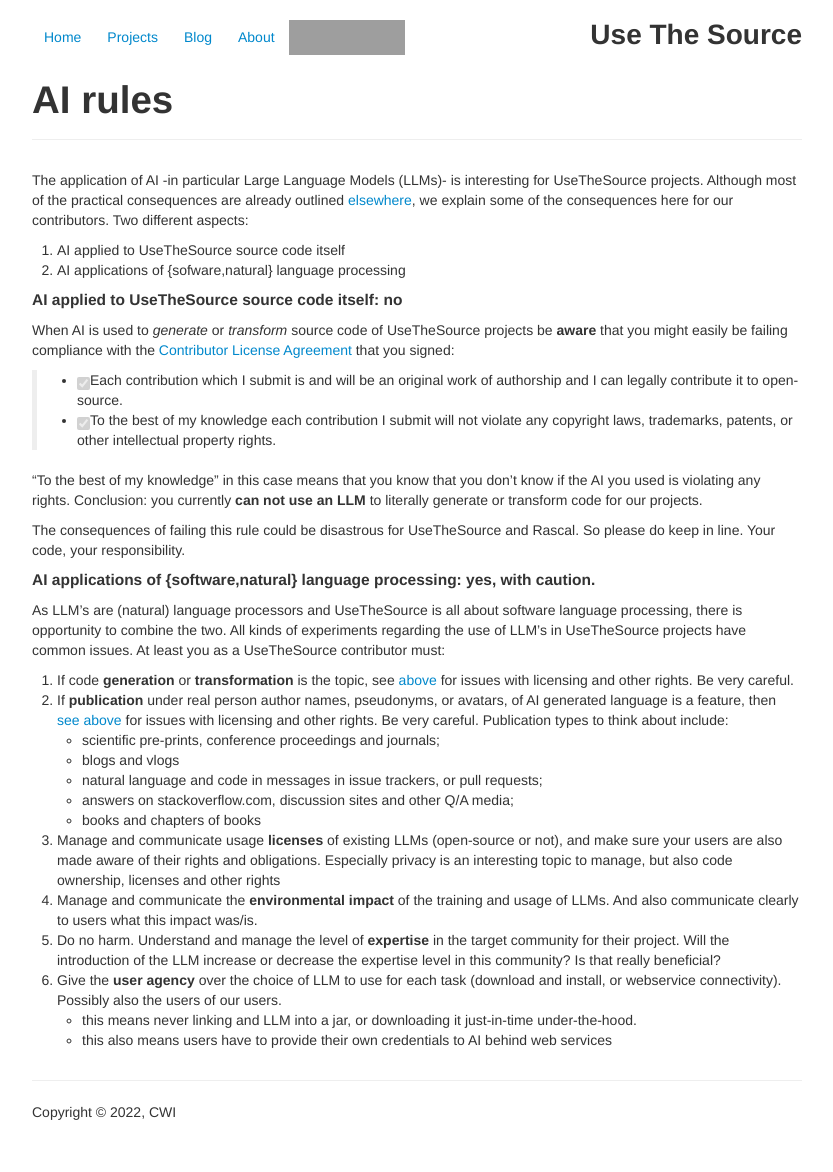
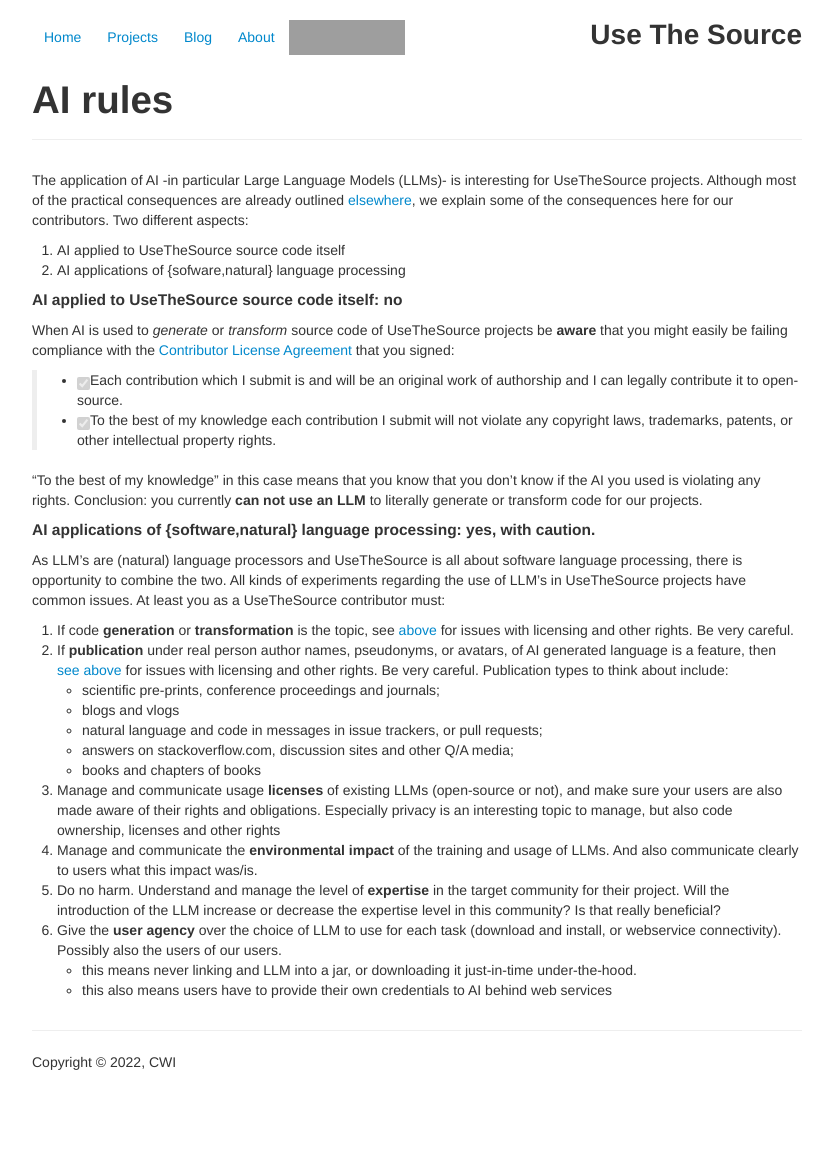
Before and after one commit to usethesource/usethesource.github.io, a Jekyll site: the page built from about/ai.md, in a window 1280 px wide. Shown: the whole page, without its empty margins (223-1056 px from the left). Built offline with Jekyll 4.4.1, drawn with Linux system fonts in a browser that asks for light colours; our own code applies the rules of GitHub Pages for plain Markdown files; after the commit the page ends 1122 px from its top, so only the background shows below that; grey boxes are pictures that could not be loaded.

Commit message:
Clarify AI usage guidelines and remove consequences
Removed warnings about consequences of violating AI usage rules.

```diff
--- a/about/ai.md
+++ b/about/ai.md
@@ -20,9 +20,6 @@
 "To the best of my knowledge" in this case means that you know that you don't know if the AI you used is violating any rights.
 Conclusion: you currently **can not use an LLM** to literally generate or transform code for our projects.
 
-The consequences of failing this rule could be disastrous for UseTheSource and Rascal.
-So please do keep in line. Your code, your responsibility.
-
 #### AI applications of {software,natural} language processing: yes, with caution.
 
 As LLM's are (natural) language processors and UseTheSource is all about software language processing, there is opportunity to combine the two. All kinds of experiments regarding the use of LLM's in UseTheSource projects have common issues. At least you as a UseTheSource contributor must:
```
